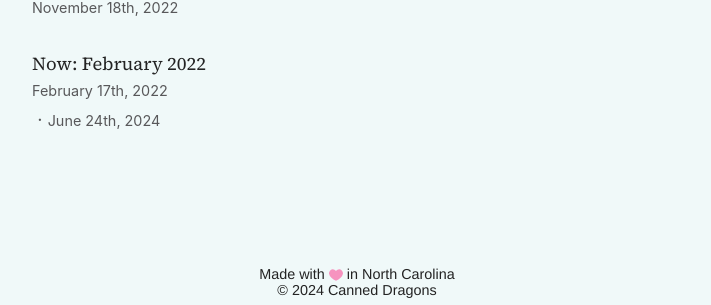
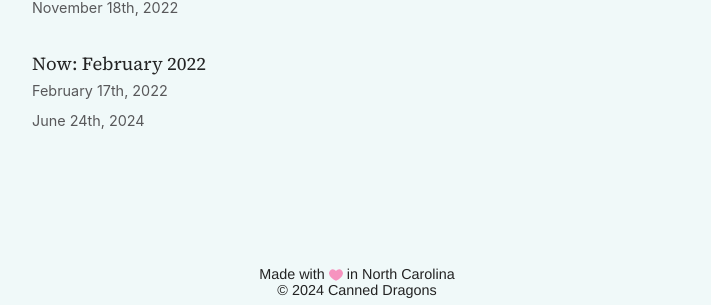
Before and after one commit to frostedechoes/canneddragons, a Jekyll site: the page built from _pages/now.md, in a window 1280 px wide and 900 px high, scrolled down 2279 px. Shown: the part 570-875 px from the top of the window, without its empty margins (283-994 px from the left). Built offline with Jekyll 4.4.1, drawn with Linux system fonts in a browser that asks for light colours; nearby versions of some CDN libraries.

Commit message:
changed date on page template

```diff
--- a/_layouts/post.html
+++ b/_layouts/post.html
@@ -22,7 +22,7 @@
 {{ content }}
 
 <p class="post-author-and-time">
-	&nbsp;&middot;&nbsp;<time datetime="{{ postDate | date: '%Y-%m-%d' }}">
+	<time datetime="{{ postDate | date: '%Y-%m-%d' }}">
 		{%- unless page.custom-date %}{{ postDate | date: "%B" }} {{prettyDateOfPost}}{{ ordinalEnding }}, {{ postDate | date: "%Y" }}{%- else -%}{{ page.custom-date }}{%- endunless -%}</time>
 	</p>
 </article>
```
